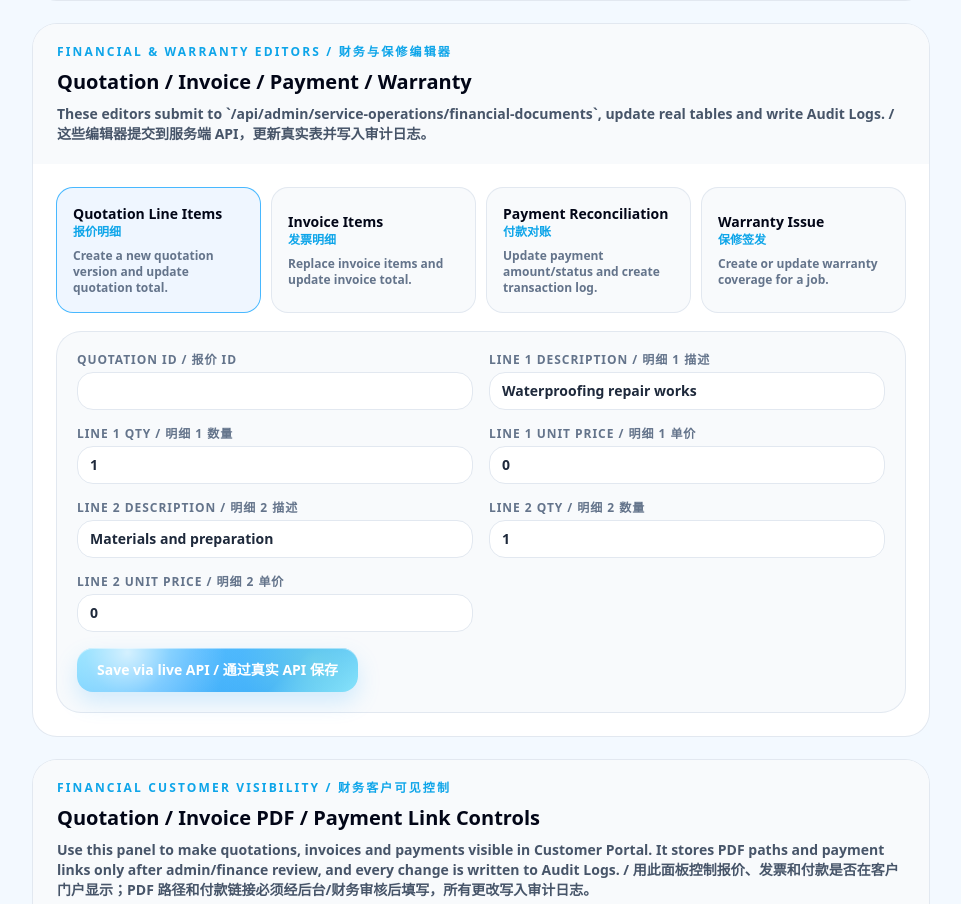
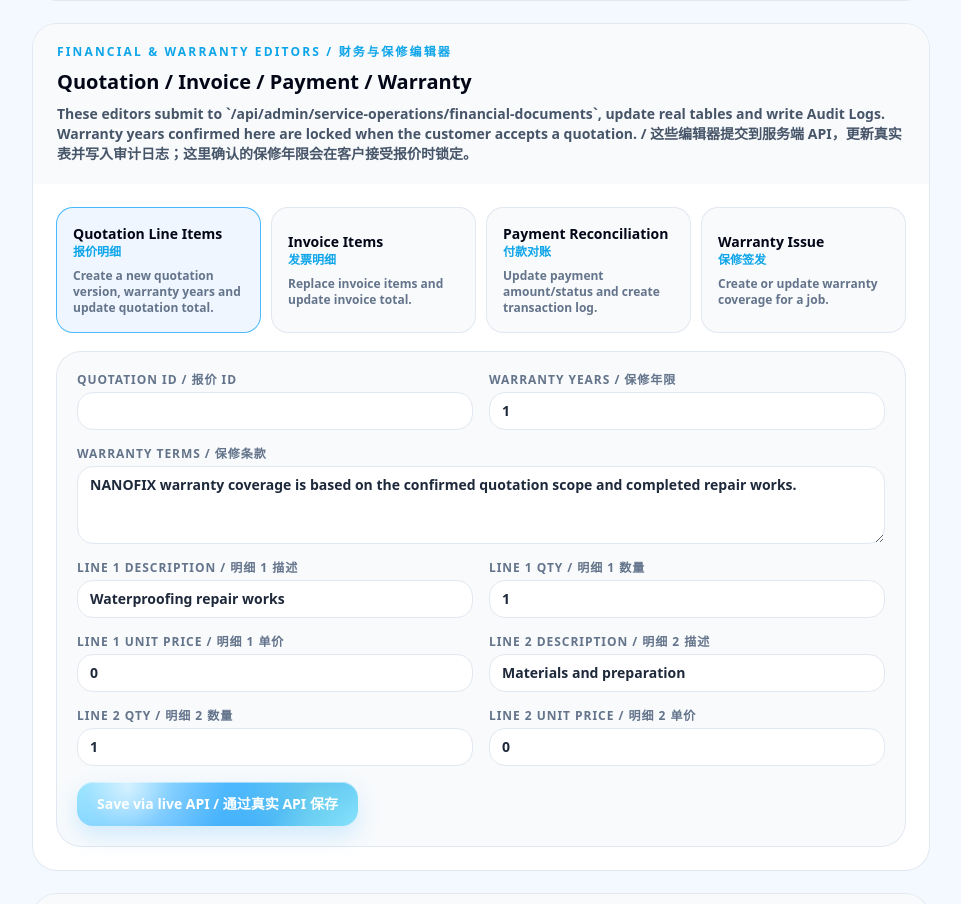
Before and after one commit to gaven2027-hash/NANOFIX_V28_UNIFIED_WEBSITE_ADMIN, a Next.js app: page /service-operations in a window 1280 px wide. Shown: the part 4599-5503 px from the top of the page, without its empty margins (319-1280 px from the left). Built offline with nearby package versions, Linux system fonts and the light colour scheme; no server answers.

Commit message:
Expose warranty years in financial editors

```diff
--- a/components/ServiceOperationsFinancialEditors.tsx
+++ b/components/ServiceOperationsFinancialEditors.tsx
@@ -10,17 +10,17 @@ type Values = Record<string, string>;
 const uuidPattern = /^[0-9a-f]{8}-[0-9a-f]{4}-[0-9a-f]{4}-[0-9a-f]{4}-[0-9a-f]{12}$/i;
 
 const tabs: Array<{ key: EditorKind; title: string; zh: string; action: string; note: string }> = [
-  { key: 'quotation', title: 'Quotation Line Items', zh: '报价明细', action: 'save_quotation_version', note: 'Create a new quotation version and update quotation total.' },
+  { key: 'quotation', title: 'Quotation Line Items', zh: '报价明细', action: 'save_quotation_version', note: 'Create a new quotation version, warranty years and update quotation total.' },
   { key: 'invoice', title: 'Invoice Items', zh: '发票明细', action: 'save_invoice_items', note: 'Replace invoice items and update invoice total.' },
   { key: 'payment', title: 'Payment Reconciliation', zh: '付款对账', action: 'reconcile_payment', note: 'Update payment amount/status and create transaction log.' },
   { key: 'warranty', title: 'Warranty Issue', zh: '保修签发', action: 'issue_warranty', note: 'Create or update warranty coverage for a job.' }
 ];
 
 const defaults: Record<EditorKind, Values> = {
-  quotation: { quotation_id: '', description_1: 'Waterproofing repair works', qty_1: '1', unit_price_1: '0', description_2: 'Materials and preparation', qty_2: '1', unit_price_2: '0' },
+  quotation: { quotation_id: '', warranty_years: '1', warranty_terms: 'NANOFIX warranty coverage is based on the confirmed quotation scope and completed repair works.', description_1: 'Waterproofing repair works', qty_1: '1', unit_price_1: '0', description_2: 'Materials and preparation', qty_2: '1', unit_price_2: '0' },
   invoice: { invoice_id: '', status: 'draft', description_1: 'Waterproofing repair works', qty_1: '1', unit_price_1: '0', description_2: 'Materials and preparation', qty_2: '1', unit_price_2: '0' },
   payment: { payment_id: '', amount: '0', fee: '0', provider: 'manual', external_id: '', status: 'reconciled' },
-  warranty: { warranty_id: '', job_id: '', status: 'active', coverage: 'NANOFIX standard workmanship warranty.', starts_at: '', ends_at: '' }
+  warranty: { warranty_id: '', job_id: '', customer_id: '', source_quotation_id: '', source_acceptance_id: '', source_invoice_id: '', warranty_years: '1', status: 'active', coverage: 'NANOFIX standard workmanship warranty.', terms_snapshot: 'NANOFIX warranty coverage is based on the completed repair scope.', starts_at: '', ends_at: '' }
 };
 
 function text(values: Values, key: string) { return values[key]?.trim() ?? ''; }
@@ -37,6 +37,8 @@ function validate(kind: EditorKind, values: Values) {
   const errors: string[] = [];
   if (kind === 'quotation') {
     if (!uuidPattern.test(text(values, 'quotation_id'))) errors.push('Valid quotation_id is required. / 必须填写有效 quotation_id。');
+    const years = numberValue(text(values, 'warranty_years'));
+    if (!Number.isFinite(years) || years < 0 || years > 30) errors.push('Warranty years must be between 0 and 30. / 保修年限必须在 0 到 30 之间。');
     for (const [index, item] of lineItems(values).entries()) {
       if (!item.description) errors.push(`Line ${index + 1} description is required. / 第 ${index + 1} 行描述必填。`);
       if (!Number.isFinite(item.qty) || item.qty <= 0) errors.push(`Line ${index + 1} qty must be greater than 0. / 第 ${index + 1} 行数量必须大于 0。`);
@@ -59,6 +61,8 @@ function validate(kind: EditorKind, values: Values) {
   if (kind === 'warranty') {
     if (text(values, 'warranty_id') && !uuidPattern.test(text(values, 'warranty_id'))) errors.push('warranty_id must be UUID when provided. / warranty_id 如填写必须是 UUID。');
     if (!uuidPattern.test(text(values, 'job_id'))) errors.push('Valid job_id is required. / 必须填写有效 job_id。');
+    const years = numberValue(text(values, 'warranty_years'));
+    if (!Number.isFinite(years) || years < 0 || years > 30) errors.push('Warranty years must be between 0 and 30. / 保修年限必须在 0 到 30 之间。');
     if (!text(values, 'coverage')) errors.push('Coverage is required. / 保修范围必填。');
   }
   return { ok: errors.length === 0, errors };
@@ -66,10 +70,10 @@ function validate(kind: EditorKind, values: Values) {
 
 function payload(kind: EditorKind, values: Values) {
   const tab = tabs.find((item) => item.key === kind) ?? tabs[0];
-  if (kind === 'quotation') return { action: tab.action, quotation_id: text(values, 'quotation_id'), line_items: lineItems(values) };
+  if (kind === 'quotation') return { action: tab.action, quotation_id: text(values, 'quotation_id'), warranty_years: numberValue(text(values, 'warranty_years')), warranty_terms: text(values, 'warranty_terms'), line_items: lineItems(values) };
   if (kind === 'invoice') return { action: tab.action, invoice_id: text(values, 'invoice_id'), status: text(values, 'status'), line_items: lineItems(values) };
   if (kind === 'payment') return { action: tab.action, payment_id: text(values, 'payment_id'), amount: numberValue(text(values, 'amount')), fee: numberValue(text(values, 'fee')), provider: text(values, 'provider'), external_id: text(values, 'external_id'), status: text(values, 'status') };
-  return { action: tab.action, warranty_id: text(values, 'warranty_id'), job_id: text(values, 'job_id'), coverage: text(values, 'coverage'), starts_at: text(values, 'starts_at'), ends_at: text(values, 'ends_at'), status: text(values, 'status') };
+  return { action: tab.action, warranty_id: text(values, 'warranty_id'), job_id: text(values, 'job_id'), customer_id: text(values, 'customer_id'), source_quotation_id: text(values, 'source_quotation_id'), source_acceptance_id: text(values, 'source_acceptance_id'), source_invoice_id: text(values, 'source_invoice_id'), warranty_years: numberValue(text(values, 'warranty_years')), coverage: text(values, 'coverage'), terms_snapshot: text(values, 'terms_snapshot'), starts_at: text(values, 'starts_at'), ends_at: text(values, 'ends_at'), status: text(values, 'status') };
 }
 
 async function submitEditor(kind: EditorKind, values: Values) {
@@ -129,7 +133,7 @@ export function ServiceOperationsFinancialEditors() {
       <div className="bg-slate-50 px-6 py-5">
         <div className="text-xs font-black uppercase tracking-[0.18em] text-activeBlue">Financial & Warranty Editors / 财务与保修编辑器</div>
         <h2 className="mt-2 text-xl font-black text-slate-950">Quotation / Invoice / Payment / Warranty</h2>
-        <p className="mt-2 text-sm font-semibold text-slate-600">These editors submit to `/api/admin/service-operations/financial-documents`, update real tables and write Audit Logs. / 这些编辑器提交到服务端 API，更新真实表并写入审计日志。</p>
+        <p className="mt-2 text-sm font-semibold text-slate-600">These editors submit to `/api/admin/service-operations/financial-documents`, update real tables and write Audit Logs. Warranty years confirmed here are locked when the customer accepts a quotation. / 这些编辑器提交到服务端 API，更新真实表并写入审计日志；这里确认的保修年限会在客户接受报价时锁定。</p>
       </div>
       <div className="p-6">
         <div className="grid gap-3 md:grid-cols-4">
@@ -146,7 +150,11 @@ export function ServiceOperationsFinancialEditors() {
 
         <form onSubmit={(event) => void onSubmit(event)} className="mt-5 grid gap-4 rounded-3xl bg-slate-50 p-5 ring-1 ring-slate-200">
           <div className="grid gap-4 md:grid-cols-2">
-            {active === 'quotation' ? <Input label="Quotation ID / 报价 ID" name="quotation_id" value={values.quotation_id} onChange={change} /> : null}
+            {active === 'quotation' ? <>
+              <Input label="Quotation ID / 报价 ID" name="quotation_id" value={values.quotation_id} onChange={change} />
+              <Input label="Warranty Years / 保修年限" name="warranty_years" value={values.warranty_years} onChange={change} placeholder="1 / 2 / 5 / 10" />
+              <Textarea label="Warranty Terms / 保修条款" name="warranty_terms" value={values.warranty_terms} onChange={change} />
+            </> : null}
             {active === 'invoice' ? <><Input label="Invoice ID / 发票 ID" name="invoice_id" value={values.invoice_id} onChange={change} /><Input label="Invoice Status / 发票状态" name="status" value={values.status} onChange={change} /></> : null}
             {usesLineItems ? <>
               <Input label="Line 1 Description / 明细 1 描述" name="description_1" value={values.description_1} onChange={change} />
@@ -167,10 +175,16 @@ export function ServiceOperationsFinancialEditors() {
             {active === 'warranty' ? <>
               <Input label="Warranty ID for update / 更新用保修 ID" name="warranty_id" value={values.warranty_id} onChange={change} placeholder="Leave blank to create / 留空新增" />
               <Input label="Job ID / 工单 ID" name="job_id" value={values.job_id} onChange={change} />
+              <Input label="Customer ID / 客户 ID" name="customer_id" value={values.customer_id} onChange={change} />
+              <Input label="Source Quotation ID / 来源报价 ID" name="source_quotation_id" value={values.source_quotation_id} onChange={change} />
+              <Input label="Source Acceptance ID / 来源接受 ID" name="source_acceptance_id" value={values.source_acceptance_id} onChange={change} />
+              <Input label="Source Invoice ID / 来源发票 ID" name="source_invoice_id" value={values.source_invoice_id} onChange={change} />
+              <Input label="Warranty Years / 保修年限" name="warranty_years" value={values.warranty_years} onChange={change} />
               <Input label="Status / 状态" name="status" value={values.status} onChange={change} />
               <Input label="Starts At / 开始日期" name="starts_at" value={values.starts_at} onChange={change} placeholder="2026-05-29" />
               <Input label="Ends At / 结束日期" name="ends_at" value={values.ends_at} onChange={change} placeholder="2027-05-29" />
               <Textarea label="Coverage / 保修范围" name="coverage" value={values.coverage} onChange={change} />
+              <Textarea label="Terms Snapshot / 条款快照" name="terms_snapshot" value={values.terms_snapshot} onChange={change} />
             </> : null}
           </div>
           <button type="submit" disabled={state.loading} className="w-fit rounded-2xl bg-activeBlue px-5 py-3 text-sm font-black text-white hover:bg-blue-700 disabled:opacity-50">Save via live API / 通过真实 API 保存</button>
```
